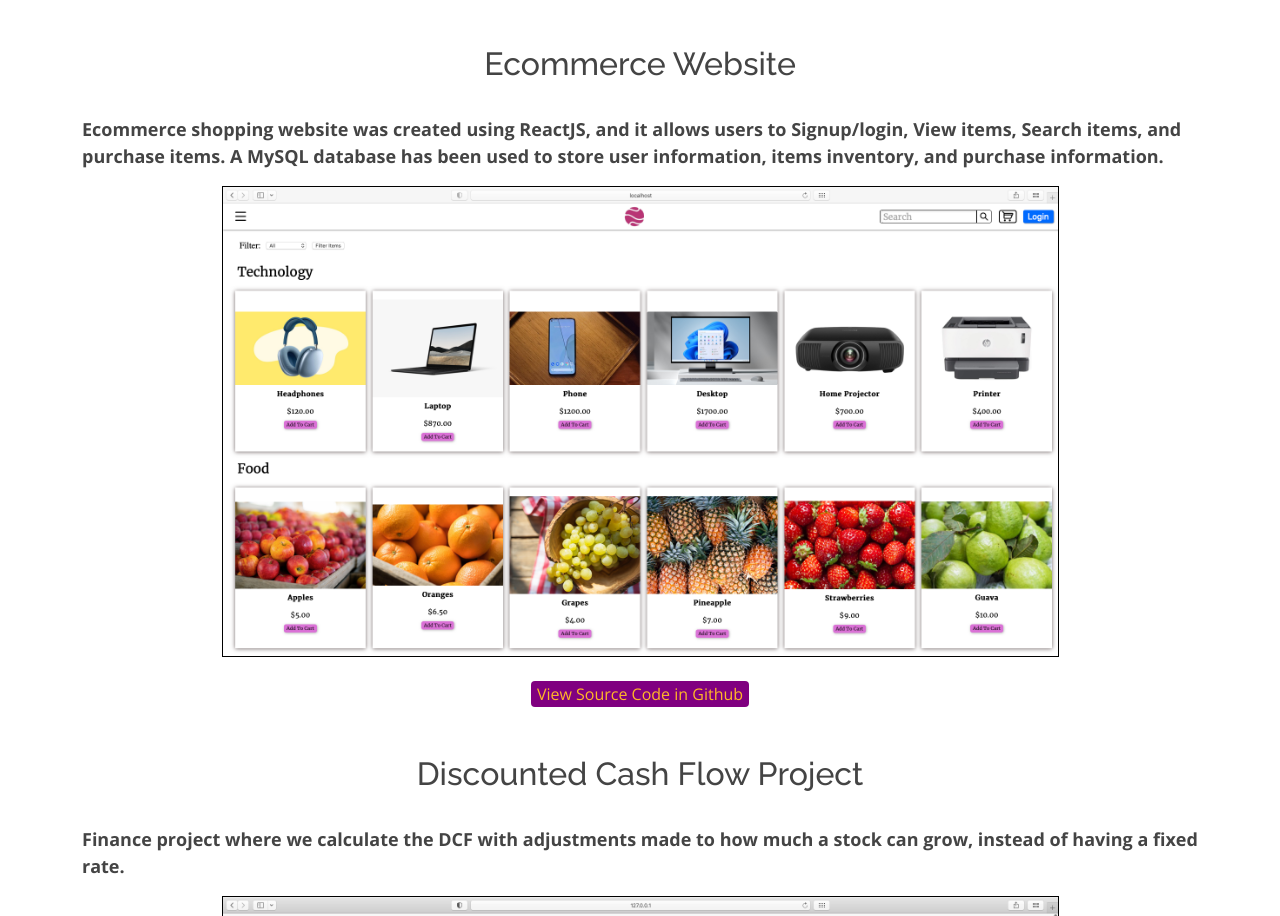
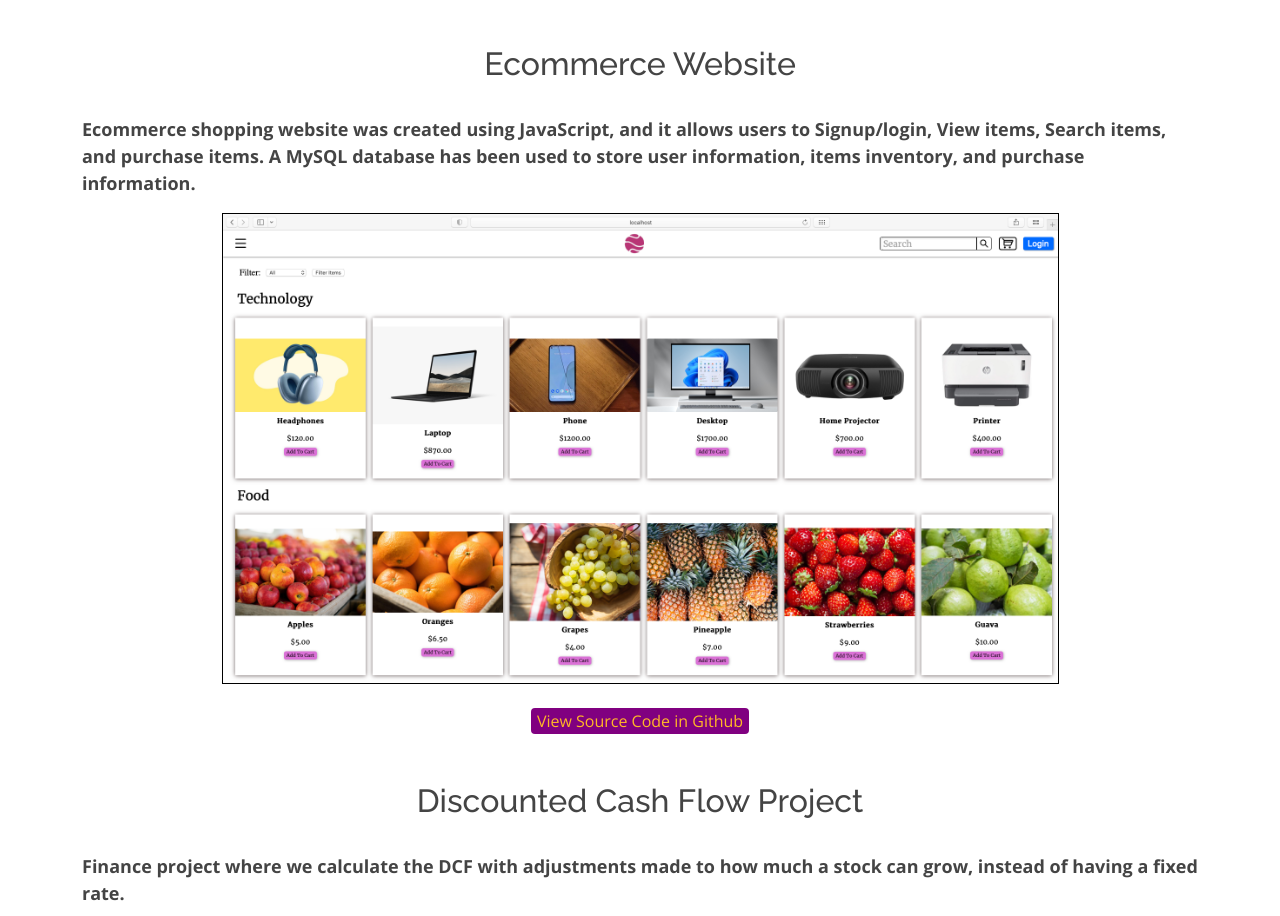
Before and after one commit to 77ruthvik/77ruthvik.github.io, a plain HTML site: page index.html in a window 1280 px wide. Shown: the part 3980-4896 px from the top of the page. Drawn offline with nearby package versions, Linux system fonts and the light colour scheme.

Commit message:
Updated the Website

```diff
--- a/index.html
+++ b/index.html
@@ -381,7 +381,7 @@
         <div class="hero-container">
           <h2 class="portfolio-head">Ecommerce Website</h2>
           <br>
-          <p class="video-head">Ecommerce shopping website was created using ReactJS, and it allows users to Signup/login, View items, Search items, and purchase items. A MySQL database has been used to store user information, items inventory, and purchase information.</p>
+          <p class="video-head">Ecommerce shopping website was created using JavaScript, and it allows users to Signup/login, View items, Search items, and purchase items. A MySQL database has been used to store user information, items inventory, and purchase information.</p>
           <img src="Images/Main Page.png" alt="" class="images">
           <br>
           <div class="center">
```
